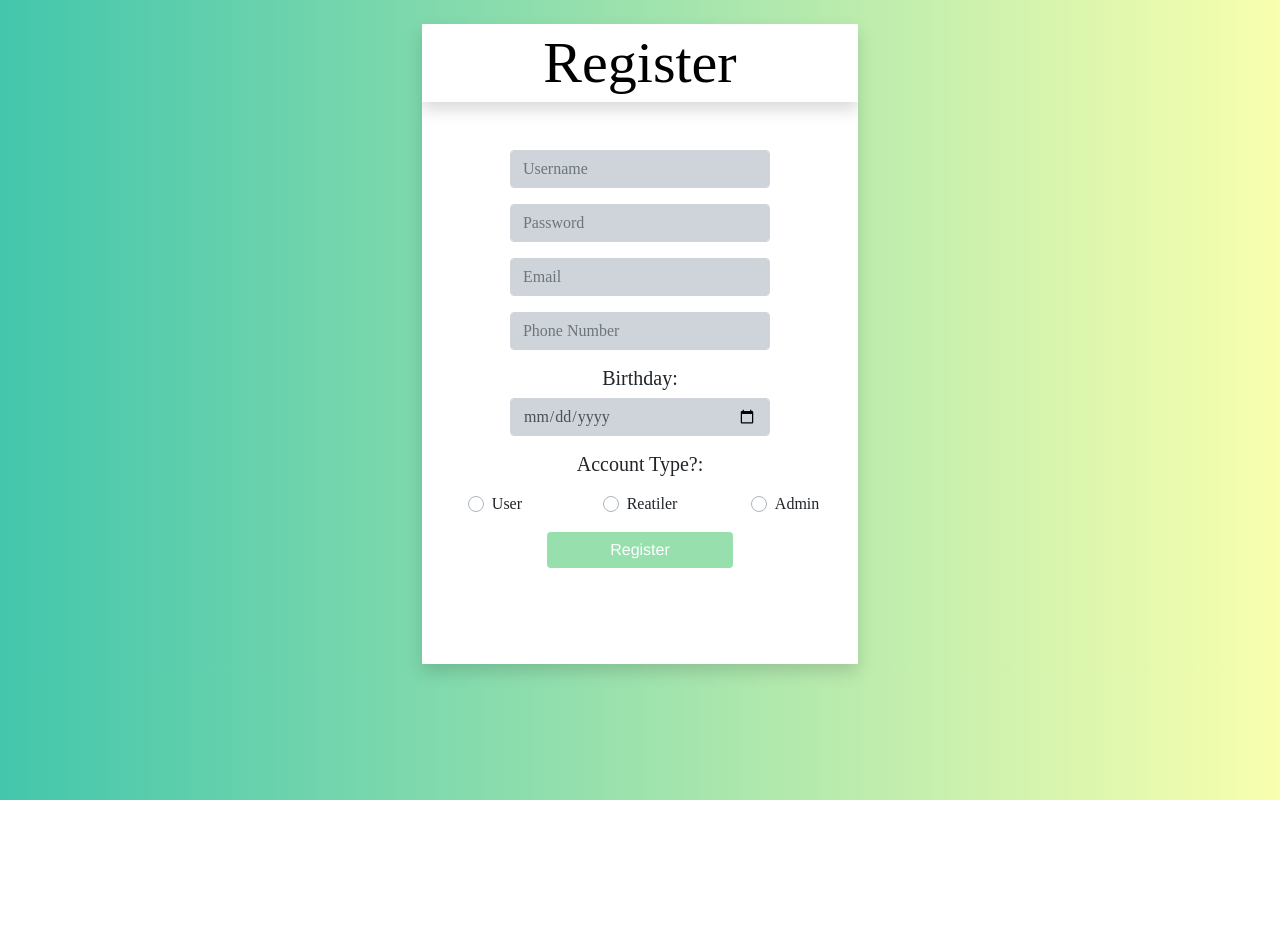
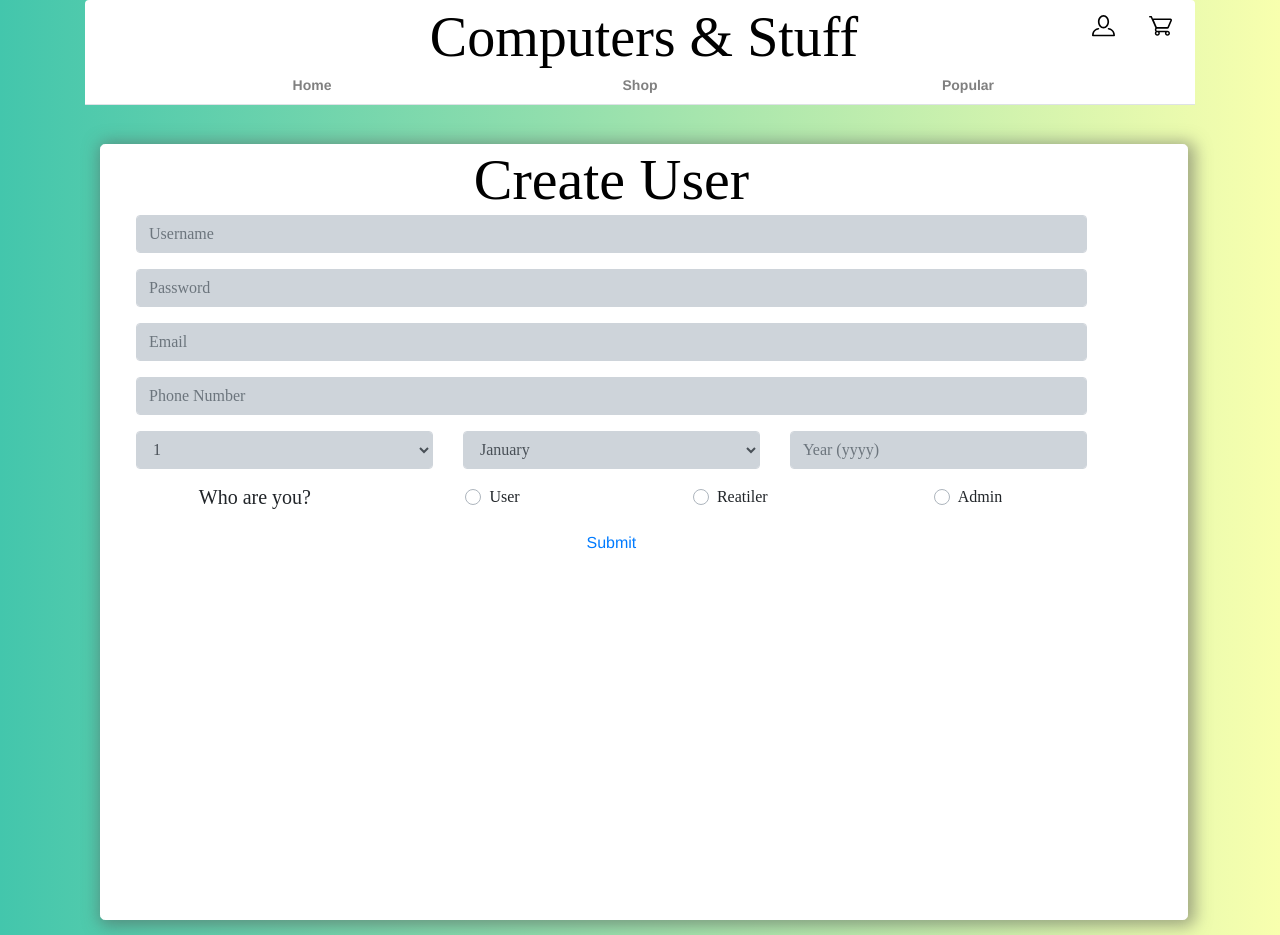
Before and after one commit to alexadonov/Studio1B_G02, a React (Create React App) app: page /create-user in a window 1280 px wide. Before the commit the page ends 800 px from the top, so only its background shows below. Built offline with nearby package versions, Linux system fonts and the light colour scheme.

Commit message:
Pushing so I can change branches

```diff
--- a/src/create-user.js
+++ b/src/create-user.js
@@ -16,9 +16,6 @@ export default class Shop extends Component {
      this.onChangeDOB = this.onChangeDOB.bind(this);
      this.onChangeEmail = this.onChangeEmail.bind(this);
      this.onChangePhone = this.onChangePhone.bind(this);
-     this.onChangeDate = this.onChangeDate.bind(this);
-     this.onChangeMonth = this.onChangeMonth.bind(this);
-     this.onChangeYear = this.onChangeYear.bind(this);
      this.onChangeUserType = this.onChangeUserType.bind(this);
 
 
@@ -133,63 +130,60 @@ export default class Shop extends Component {
     return (
       <div class="container">
         <Router>
+          <Menu/>
           <div className="App" >
           <br/>
-          <div class="jumbotron5 shadow">
-          <div class="shadow p-1 mb-5 bg-white rounded-top">
-          <h1>Register</h1>
-          </div>
+          <div class="jumbotron">
+            <h1>Create User</h1>
             <form onSubmit={this.onSubmit}>
-          <div>
-          <div class="col p-0" align="center" >
-          <div class="col-lg-8 col-lg-offset-8">
-          <div width="200px" class="form-group">
-            <div class="input-group-prepend border-right">
-            </div>
+
+            <div class="form-group">
               <input type="username" class="form-control" placeholder="Username" aria-label="Username" aria-describedby="basic-addon1" value={this.state.username} onChange={this.onChangeUsername} required/>
             </div>
-          </div>
-          <div class="col-lg-8 col-lg-offset-8">
-          <div class="form-group sm-3">
-            <div class="input-group-prepend border-right">
-            </div>
+
+            <div class="form-group">
               <input type="password" class="form-control" placeholder="Password" aria-label="Password" aria-describedby="basic-addon1" value={this.state.password} onChange={this.onChangePassword} required/>
             </div>
-          </div>
-          <div class="col-lg-8 col-lg-offset-8">
-          <div class="form-group sm-3">
-            <div class="input-group-prepend border-right">
-            </div>
+
+            <div class="form-group">
               <input type="email" class="form-control" id="exampleInputEmail1" aria-describedby="emailHelp" placeholder="Email" value={this.state.email} onChange={this.onChangeEmail}/>
             </div>
+
+
+            <div class="form-group">
+              <input type="username" class="form-control" id="exampleInputEmail1" aria-describedby="emailHelp" placeholder="Phone Number" value={this.state.phone} onChange={this.onChangePhone}/>
             </div>
-          <div class="col-lg-8 col-lg-offset-8">
-          <div class="form-group sm-3">
-            <div class="input-group-prepend border-right">
+
+            <div class="form-group">
+              <div class="row">
+
+                <div class="col-sm">
+                  <select id="inputState" class="form-control" id="date" value={this.state.date} onChange={this.onChangeDate}>
+                    <option>1</option><option>2</option><option>3</option><option>4</option><option>5</option><option>6</option><option>7</option><option>8</option><option>9</option><option>10</option><option>44</option><option>12</option>
+                    <option>13</option><option>14</option><option>15</option><option>16</option><option>17</option><option>18</option><option>19</option><option>20</option><option>21</option><option>22</option><option>23</option><option>24</option>
+                    <option>25</option><option>26</option><option>27</option><option>28</option><option>29</option><option>30</option><option>31</option>
+                  </select>
                 </div>
-            <input type="tel" class="form-control" id="exampleInputEmail1" aria-describedby="emailHelp" placeholder="Phone Number" value={this.state.phone} onChange={this.onChangePhone}/>
+
+                <div class="col-sm">
+                  <select id="inputState" class="form-control" value={this.state.month} onChange={this.onChangeMonth} id="month">
+                    <option selected>January</option><option>February</option><option>March</option><option>April</option><option>May</option><option>June</option>
+                    <option>July</option><option>August</option><option>September</option><option>October</option><option>November</option><option>December</option>
+                  </select>
                 </div>
+
+                <div class="col-sm">
+                  <input type="username" class="form-control" id="exampleInputEmail1" aria-describedby="emailHelp" placeholder="Year (yyyy)" id="year" value={this.state.year} onChange={this.onChangeYear}/>
                 </div>
-          <div class="col-lg-8 col-lg-offset-8">
-          <div class="form-group sm-3">
-                        <div><h5>Birthday:</h5></div>
-            <div class="input-group-prepend border-right">
-            </div>
-            <input type="date" class="form-control" id="exampleInputEmail1" aria-describedby="emailHelp" placeholder="Year (yyyy)" id="year" value={this.state.year} onChange={this.onChangeYear}/>
-          </div>
-          </div>
-            <div class="col-lg-8 col-lg-offset-8">
-                <div class="form-group sm-3">
-                <div><h5>Account Type?:</h5></div>
-          </div>
-          </div>
+
                 </div>
             </div>
 
-
-
             <div class="container">
               <div class="row">
+              <div class="col">
+                  <h5>Who are you?</h5>
+              </div>
 
                 <div class="col">
                   <div class="custom-control custom-radio">
@@ -217,10 +211,11 @@ export default class Shop extends Component {
           </div>
           </div>
 
-          <input type="submit" class="btn black-background white b-s" value="Register"/>
+          <input type="submit" class="btn btn-outline-primary" value="Submit"/>
           </form>
         </div>
         </div>
+
 
         </Router>
       </div>
```
Also changed, not shown: src/admin-center.js (line endings or trailing spaces). Lines whose indentation alone changed are shown as unchanged.
